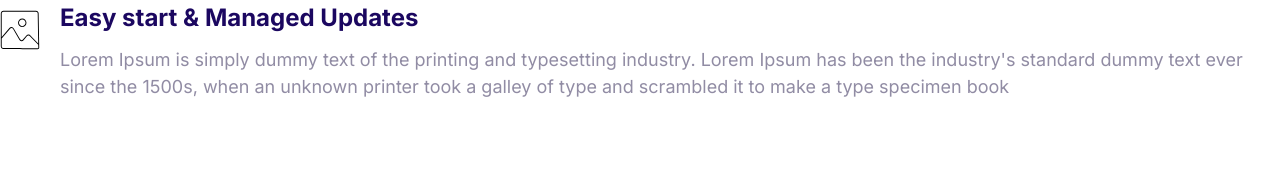
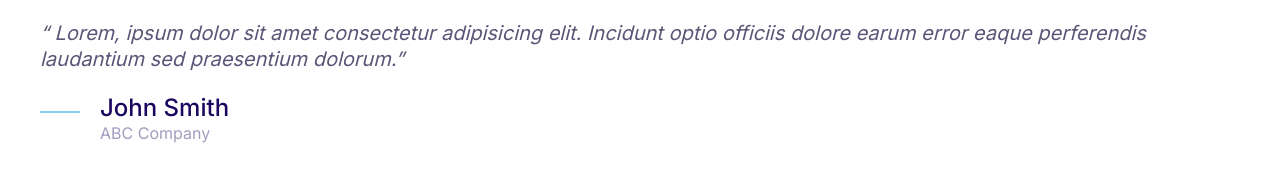
Before and after one commit to Ale-199/Moshify, a plain HTML site: page index.html in a window 1280 px wide. Drawn offline with Linux system fonts and the light colour scheme.

Commit message:
building quote component

```diff
--- a/CSS/styles.css
+++ b/CSS/styles.css
@@ -16,6 +16,7 @@ parent of a given specification. In the HTML specification, the :root is
   --color-accent: #ff3400;
   --color-headings: #1b0760;
   --color-body: #918ca4;
+  --color-body-darker: #5c5577;
   --color-border: #ccc;
   --border-radius: 30px;
 }
@@ -485,10 +486,61 @@ adjusting the styles for mobile and desktop.
   margin-top: 0;
 }
 
-.media__body{
-  margin:0 2rem;
+.media__body {
+  margin: 0 2rem;
 }
 
-.media__image{
+.media__image {
   margin-top: 1rem;
 }
+
+/*--------------------------------------------------------------------------------------------------------------------*/
+/* quotes */
+.quote {
+  font-size: 3rem;
+  font-style: italic;
+  color: var(--color-body-darker);
+  line-height: 1.3;
+}
+
+.quote__text::before {
+  content: open-quote;
+}
+
+.quote__text::after {
+  content: close-quote;
+}
+
+.quote__author {
+  font-size: 3rem;
+  font-weight: 500;
+  font-style: normal;
+  margin-bottom: 0;
+}
+
+.quote__organization{
+  color: var(--color-headings);
+  opacity: .4;
+  font-size: 2rem;
+  font-style: normal;
+}
+
+/*position this element relative to itself without effecting other elements*/
+.quote__line {
+  position: relative;
+  bottom: 10px;
+}
+
+@media screen and (min-width: 1024px) {
+  .quote {
+    font-size: 2rem;
+  }
+
+  .quote__author {
+    font-size: 2.4rem;
+  }
+
+  .quote__organization {
+    font-size: 1.6rem;
+  }
+}
--- a/index.html
+++ b/index.html
@@ -15,20 +15,25 @@
     <link rel="stylesheet" href="CSS/styles.css" />
   </head>
   <body>
-    <!-- .media>.media__image+.media__body -->
+    <blockquote class="quote">
+      <p class="quote__text"> Lorem, ipsum dolor sit amet consectetur adipisicing elit. Incidunt optio
+        officiis dolore earum error eaque perferendis laudantium sed praesentium
+        dolorum.</p>
+        <footer>
           <div class="media">
             <div class="media__image">
-          <svg class="icon icon--primary">
-            <use xlink:href="images/sprite.svg#snap"></use>
+                <svg class="icon icon--primary quote__line ">
+                  <use xlink:href="images/sprite.svg#line"></use>
                 </svg>
             </div>
             <div class="media__body">
-        <h3 class="media__title">Easy start & Managed Updates</h3>
-        <p>
-          Lorem Ipsum is simply dummy text of the printing and typesetting industry. Lorem Ipsum has been the industry's
-           standard dummy text ever since the 1500s, when an unknown printer took a galley of type and scrambled it to make a type specimen book
+              <h3 class="media__title quote__author">John Smith</h3>
+              <p class="quote__organization">
+               ABC Company
               </p>
             </div>
           </div>
+        </footer>
+    </blockquote>
   </body>
 </html>
```
Also changed, not shown: components/quote.html (added, +20 -0 lines). Lines whose indentation alone changed are shown as unchanged.
